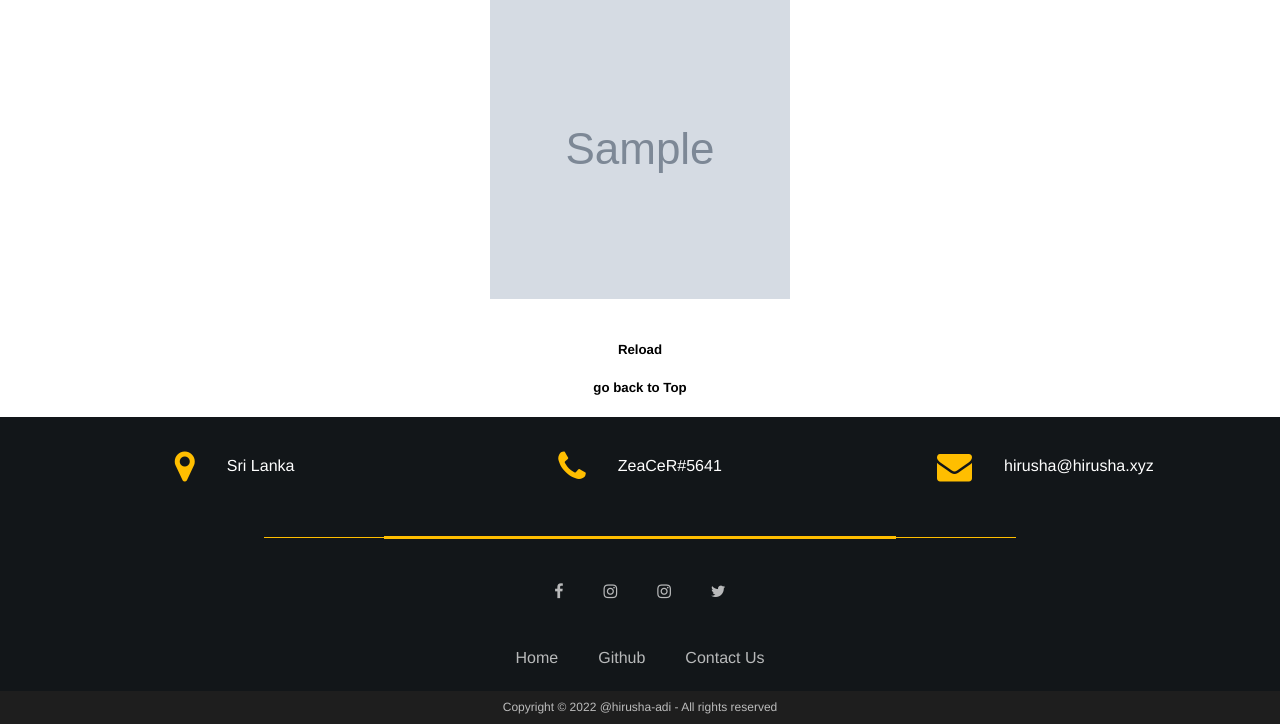
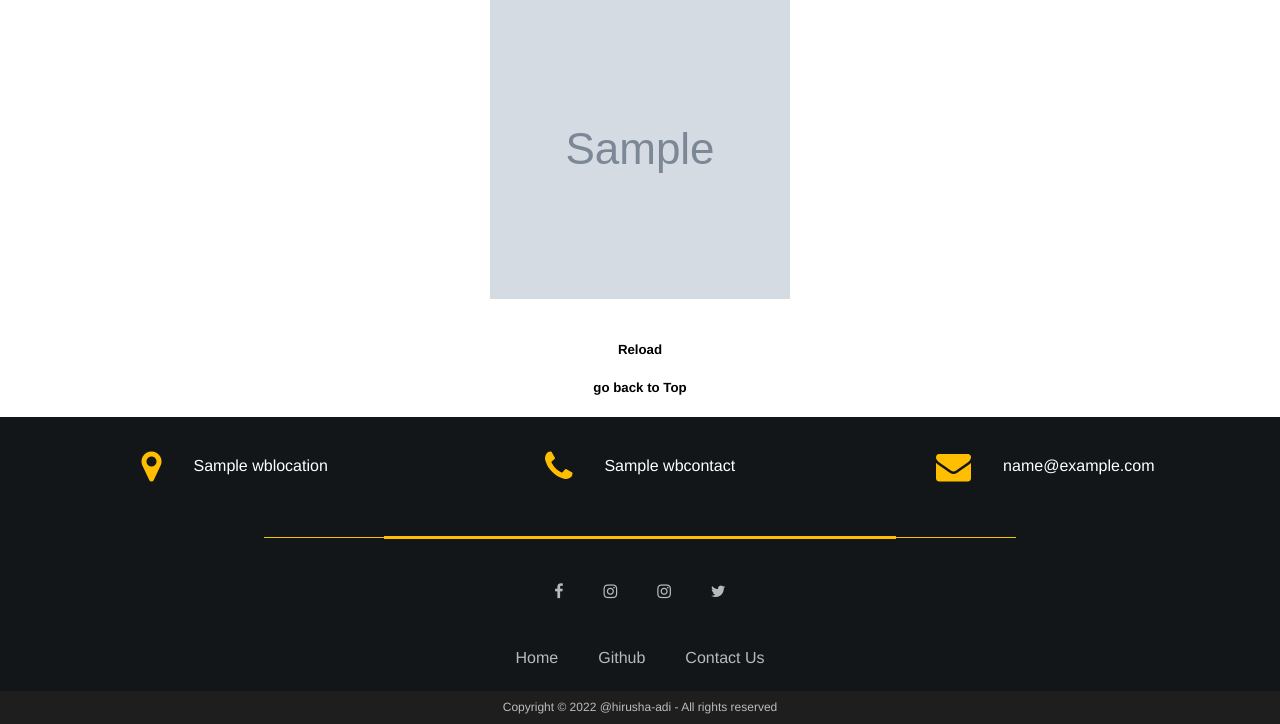
Before and after one commit to hirusha-adi/Image-Sharing-Website, a Flask app: template templates/index.html in a window 1280 px wide. Shown: the part 96-820 px from the top of the page. Run offline with Flask 2, Linux system fonts and the light colour scheme; the template is opened without the code that fills it: most values are stand-ins (such as "Sample title", 1, 10 or a date in 2020); grey boxes marked "Sample" are stand-in pictures.

Commit message:
more cuztamizable

```diff
--- a/templates/index.html
+++ b/templates/index.html
@@ -54,15 +54,15 @@
         <div class="top_header">
             <section>
                 <span><i class="fa fa-map-marker"></i></span>
-                <span>Sri Lanka</span>
+                <span>{{ wblocation }}</span>
             </section>
             <section onclick="showDiscordInfo()">
                 <span><i class="fa fa-phone"></i></span>
-                <span>ZeaCeR#5641</span>
+                <span>{{ wbcontact }}</span>
             </section>
             <section>
                 <span><i class="fa fa-envelope"></i></span>
-                <span>hirusha@hirusha.xyz</span>
+                <span>{{ wbemail }}</span>
             </section>
         </div>
         <span class="border-shape"></span>
```
